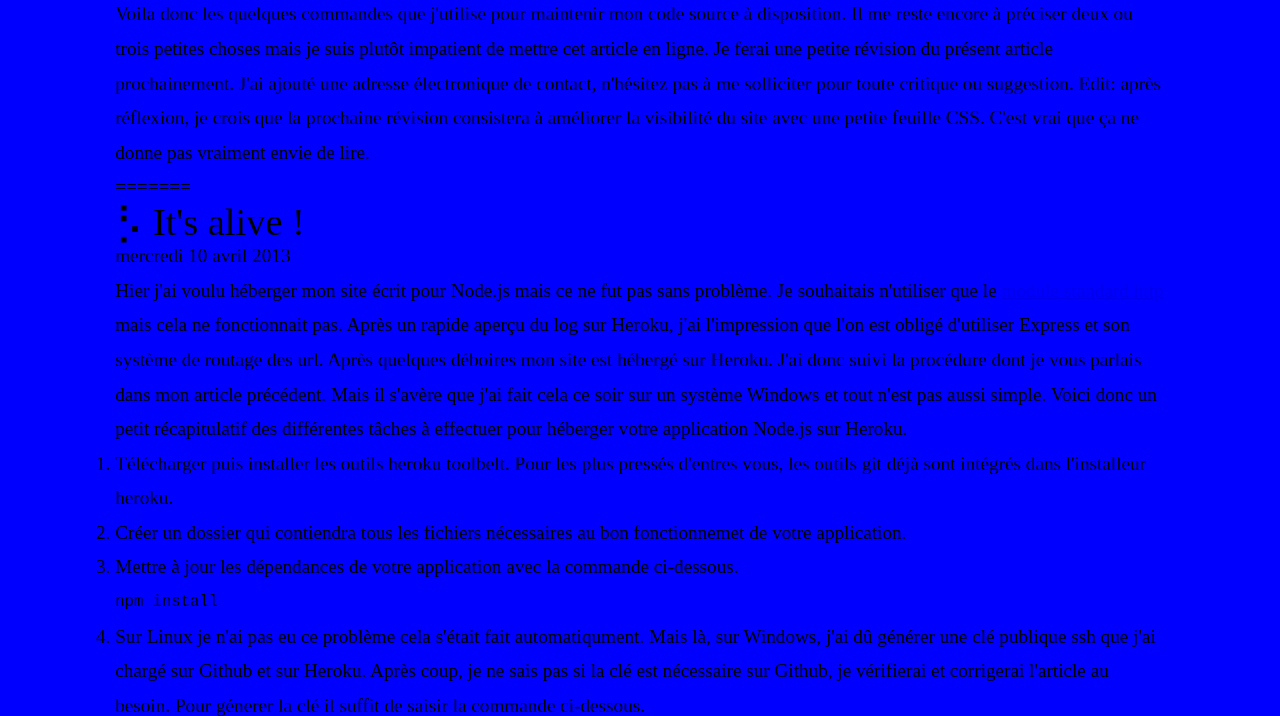
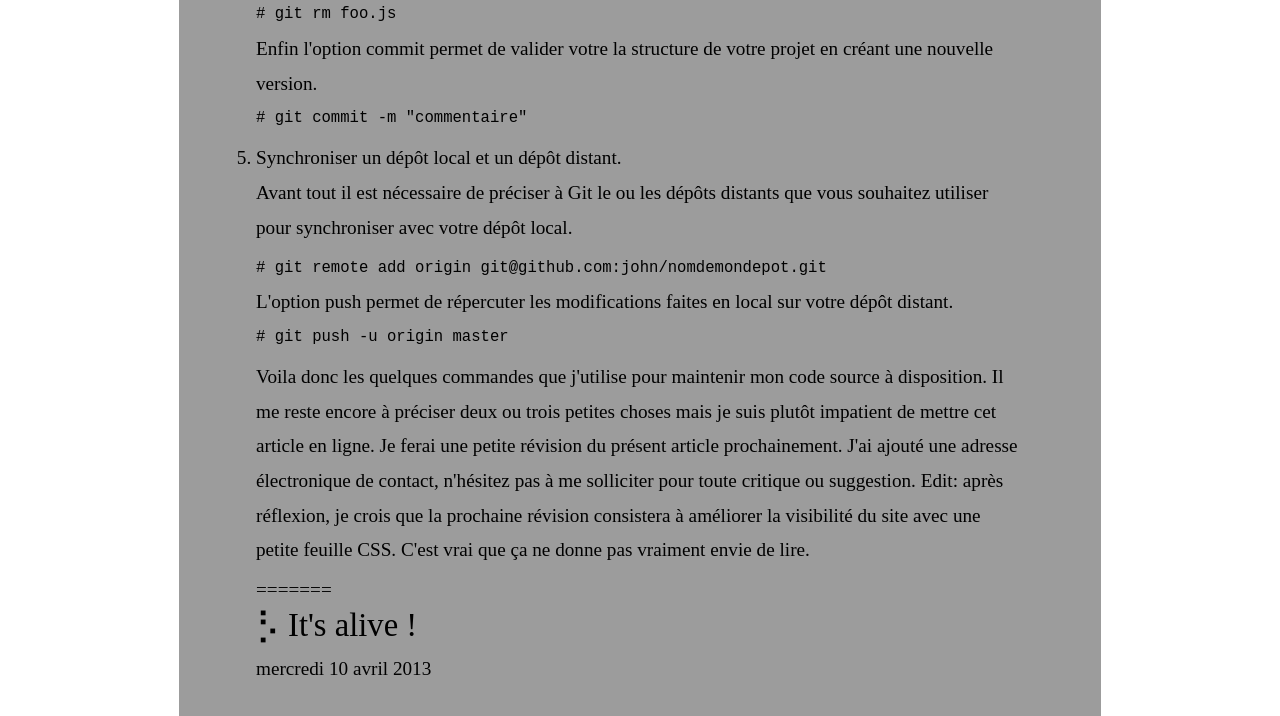
Before and after one commit to domb4/yat, a website: page index.html in a window 1280 px wide. Shown: the part 2084-2800 px from the top of the page. Drawn offline with Linux system fonts and the light colour scheme.

Commit message:
CSS en cours, reste listes...

```diff
--- a/css/style.css
+++ b/css/style.css
@@ -9,14 +9,44 @@ body {
 }
 
 #wrapper {
-	margin: auto;
-	padding: 4em 6em 2em 6em;
+	margin: 0 auto;
+	padding: 2em 4em 2em 4em;
+	max-width: 40em;
+	background-color: #9C9C9C;
+}
 
-
-	background-color: blue;
+header {
+	padding: 0 0 1.2em 0;
 }
 
 h1 {
-	font-size: 2.0em;
+	font-size: 3em;
 	font-weight: normal;
+	padding: 0 0 1em 0;
 }
+
+article > header > h1 {
+	font-size: 1.7em;
+	font-weight: normal;
+	padding: 0 0 0.3em 0;
+}
+
+h2 {
+	font-size: 1.5em;
+	font-weight: normal;
+	padding: 0 0 1em 0;
+}
+
+h3 {
+	font-size: 1.3em;
+	font-weight: normal;
+	padding: 0 0 1em 0;
+}
+
+p {
+	padding: 0 0 0.3em 0;
+}
+
+article > p {
+	padding: 0 0 1.7em 0;
+}
--- a/index.html
+++ b/index.html
@@ -8,11 +8,10 @@
 	</head>
 
 	<body>
-		<h1>Endemique</h1>
-		<address>
-			<a href="mailto:admin88@endemique.org">contact</a>
-		</address>
 		<div id="wrapper">
+			<header>
+				<h1>endemique.org</h1>
+			</header>
 			<section id="principal">
 				<article>
 					<header>
@@ -274,6 +273,11 @@
 					</footer>
 				</article>
 			</section>
+			<footer>
+				<address>
+					<a href="mailto:admin88@endemique.org">contact</a>
+				</address>
+			</footer>
 		</div>
 	</body>
 </html>
```
